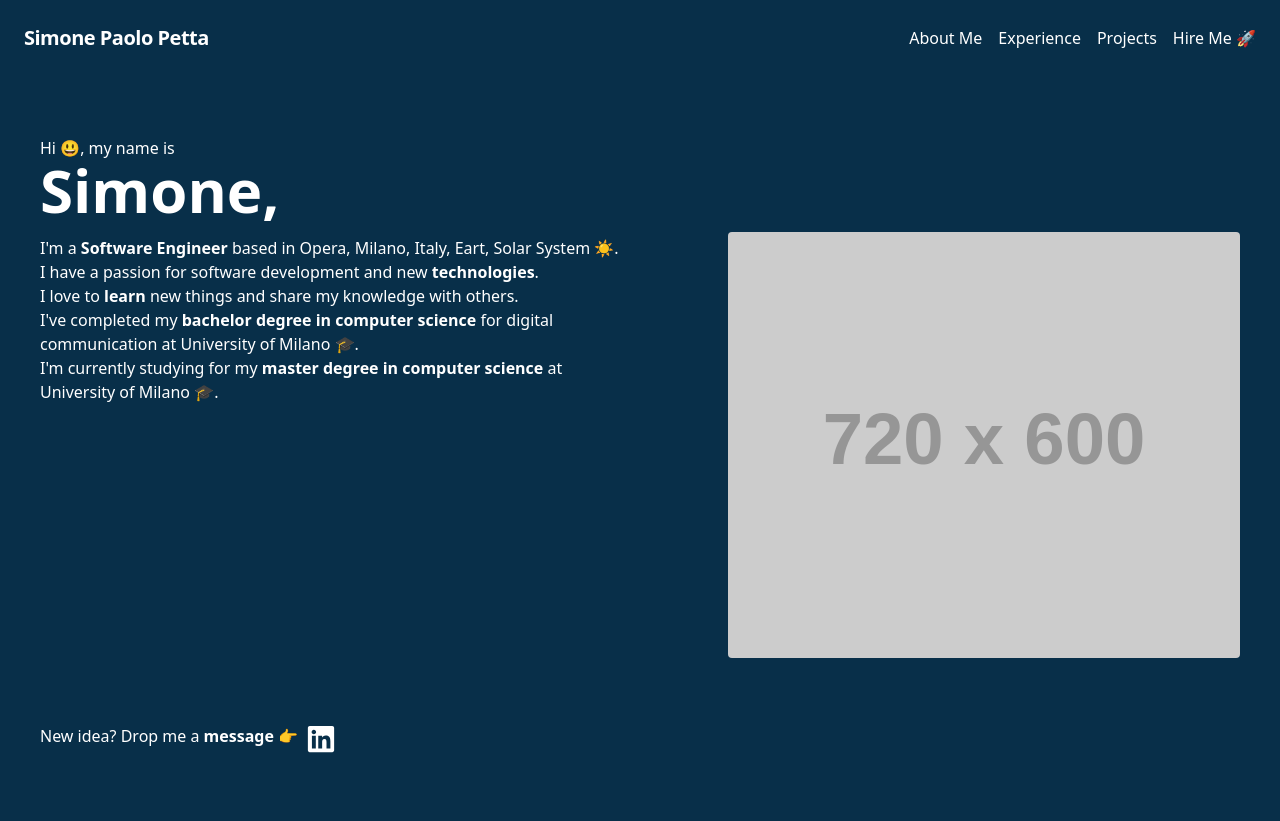
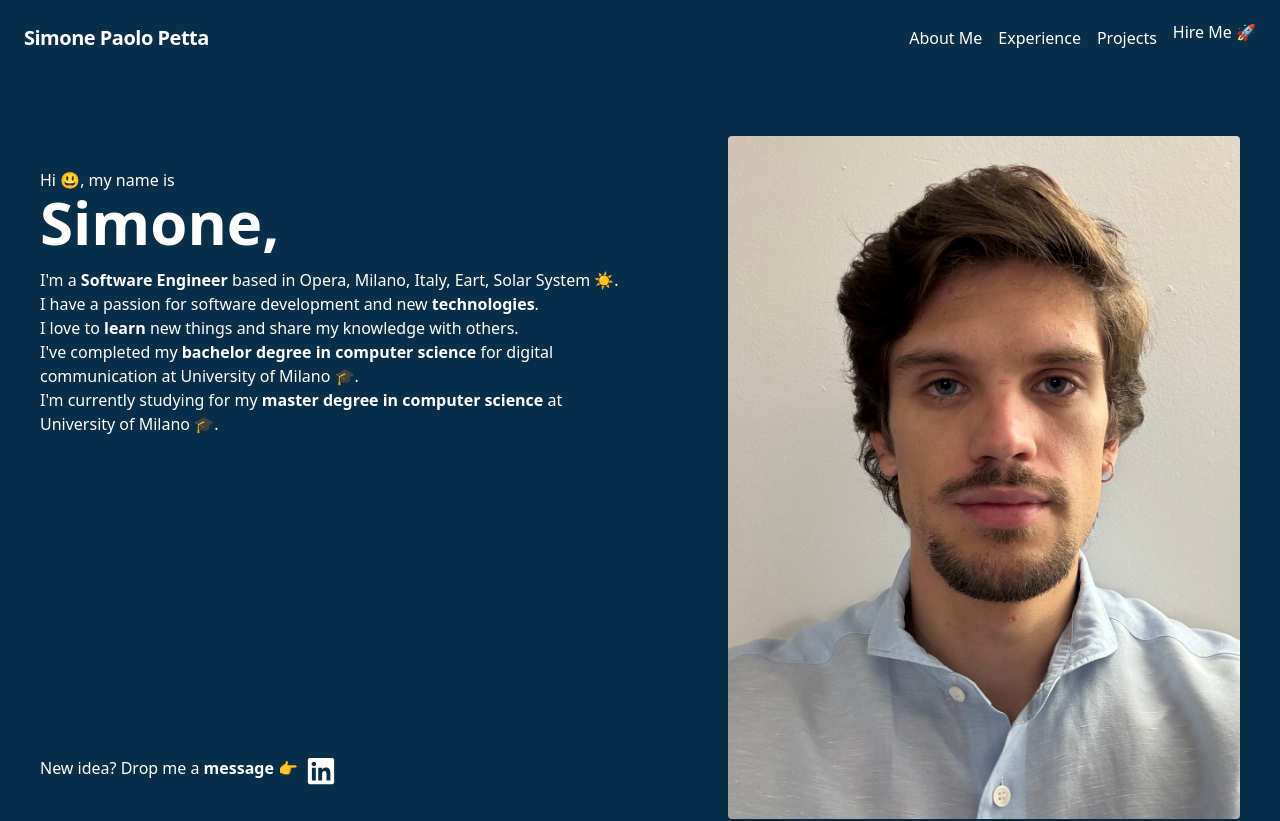
Before and after one commit to Simi24/minimal-portfolio, a React (Vite) app: page / in a window 1280 px wide. Shown: the top 821 px of the page. Built offline with nearby package versions, Linux system fonts and the light colour scheme.

Commit message:
Add deployment workflow and update About component

```diff
--- a/src/components/About.tsx
+++ b/src/components/About.tsx
@@ -6,7 +6,7 @@ export const About = () => {
     <section id="about">
         <div className="container mx-auto flex px-10 py-20 md:flex-row flex-col items-center bg-sky-950">
         <div className="lg:flex-grow flex-auto md:w-1/2 lg:pr-24 md:pr-16 flex flex-col md:items-start md:text-left mb-16 md:mb-0 items-center text-center text-white">
-            <h2 className="text-white">Hi 😃, my name is</h2>
+            <h2 className="text-white ">Hi 😃, my name is</h2>
             <h1 className="text-white title-font sm:text-6xl text-4xl mb-4 font-medium font-bold"><strong>Simone,</strong></h1>
             <p className="text-white">
                 I'm a <strong>Software Engineer</strong> based in Opera, Milano, Italy, Eart, Solar System ☀️. <br />
@@ -16,15 +16,15 @@ export const About = () => {
                 I'm currently studying for my <strong>master degree in computer science</strong> at University of Milano 🎓.
             </p>
             <div className="flex justify-center pt-10 md:pt-80">
-            <h2 className="pr-2">New idea? Drop me a <strong>message 👉</strong> </h2>
+            <h2 className="pr-2 animate-pulse">New idea? Drop me a <strong>message 👉</strong> </h2>
             <a href="https://www.linkedin.com/in/simone-paolo-petta/" target="_blank" rel="noopener noreferrer"><FaLinkedin size={30}/></a>
             </div>
         </div>
-        <div className="lg:max-w-lg lg:w-full md:w-1/2 w-5/6 flex-auto">
+        <div className="lg:max-w-lg lg:w-full md:w-1/2 w-5/6 flex-auto ">
             <img
-            className="object-cover object-center rounded"
+            className="object-cover object-center rounded shadow-lg"
             alt="hero"
-            src="https://dummyimage.com/720x600"
+            src="src/assets/fotoCV.jpg"
             />
         </div>
         </div>
--- a/src/components/MainNav.tsx
+++ b/src/components/MainNav.tsx
@@ -1,4 +1,4 @@
-
+//TODO: replace linkedin link with form section
 export const MainNav = () => {
     return (
         <nav className="fixed inset-x-0 top-0 flex justify-between items-center bg-sky-950 p-6 w-full z-50 hidden gap-2 md:flex">
@@ -15,7 +15,7 @@ export const MainNav = () => {
                 <a href="#projects" className="text-white hover:text-white mr-4">
                     Projects
                 </a>
-                <a href="#contact" className="text-white hover:text-white">
+                <a href="https://www.linkedin.com/in/simone-paolo-petta/" className="text-white hover:text-white animate-bounce">
                     Hire Me 🚀
                 </a>
             </div>
--- a/src/components/MobileNav.tsx
+++ b/src/components/MobileNav.tsx
@@ -9,12 +9,10 @@ import { FaBars } from 'react-icons/fa';
 export default function MobileNav() {
   const [open, setOpen] = useState(false);
 
-  const mainNavItems = ['About Me', 'Projects', 'Contacts'];
-
   return (
     <Sheet open={open} onOpenChange={setOpen}>
 
-      <div className='fixed top-0 left-0'>
+      <div className='fixed top-0 right-0 z-50 pr-1.5 pt-1.5'>
       <SheetTrigger asChild>
         <Button variant="ghost" className='bg-secondary md:hidden' size="icon">
             <FaBars />
@@ -22,16 +20,19 @@ export default function MobileNav() {
       </SheetTrigger>
       </div>
 
-      <SheetContent side="left">
-        <div className="flex flex-col items-start">
-        <a href="#about" className="text-teal-200 text-black hover:text-black mr-4" onClick={() => setOpen(false)}>
+      <SheetContent side="top">
+        <div className="flex items-start">
+        <a href="#about" className="text-black hover:underline mr-4" onClick={() => setOpen(false)}>
                     About Me
                 </a>
-                <a href="#projects" className="text-teal-200 text-black hover:text-black mr-4" onClick={() => setOpen(false)}>
+                <a href="#experience" className="text-black hover:underline mr-4" onClick={() => setOpen(false)}>
+                    Experience
+                </a>
+                <a href="#projects" className="text-black hover:underline mr-4" onClick={() => setOpen(false)}>
                     Projects
                 </a>
-                <a href="#contact" className="text-teal-200 text-black hover:text-black mr-4" onClick={() => setOpen(false)}>
-                    Contact
+                <a href="https://www.linkedin.com/in/simone-paolo-petta/" className="text-black hover:underline mr-4" onClick={() => setOpen(false)}>
+                    Hire Me 🚀
                 </a>
         </div>
       </SheetContent>
--- a/vite.config.ts
+++ b/vite.config.ts
@@ -8,5 +8,7 @@ plugins: [react()],
   alias: {
     "@": path.resolve(__dirname, "./src"),
   },
+
 },
+base: "/minimal-portfolio/",
 })
```
Also changed, not shown: src/assets/fotoCV.jpg (added).
